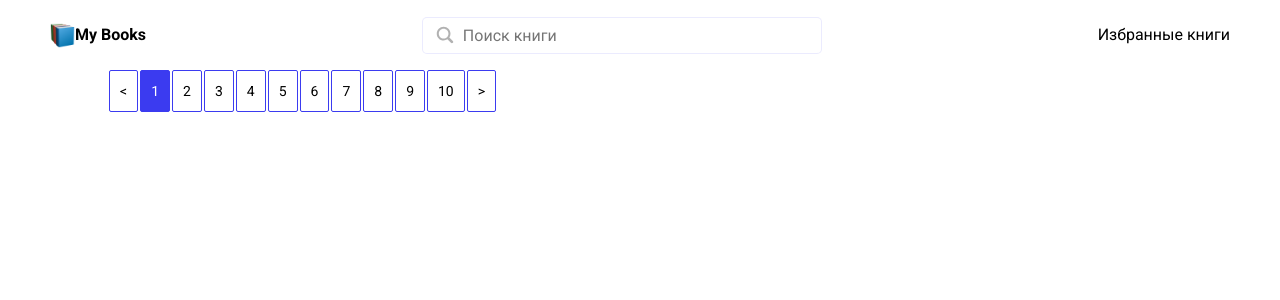
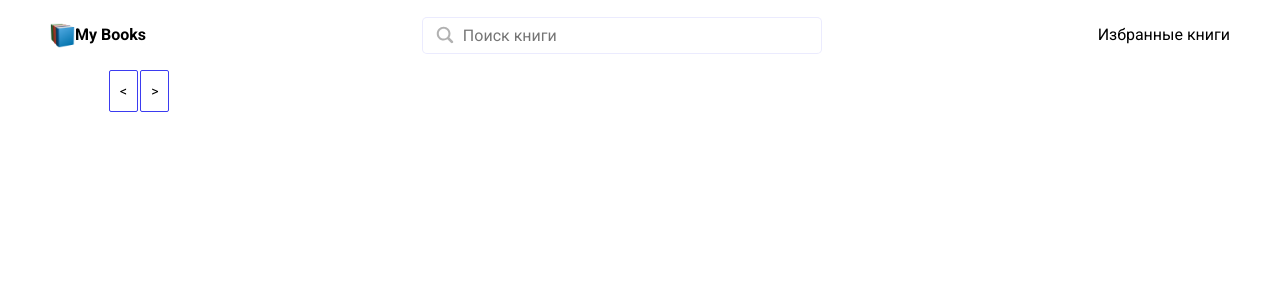
Before and after one commit to MaxShelest88/books-app, a React (Create React App) app: page / in a window 1280 px wide. Shown: the top 300 px of the page. Built offline with nearby package versions, Linux system fonts and the light colour scheme.

Commit message:
Reafactor

```diff
--- /dev/null
+++ b/src/components/BookItems/BookItems.tsx
@@ -0,0 +1,35 @@
+import React from 'react';
+import { selectBooks } from '../../redux/books/selectors';
+import { TSearchedBook } from '../../redux/books/types';
+import { useAppSelector } from '../../redux/hooks';
+import BookItem from '../BookItem/BookItem';
+import PageLoading from '../UI/Loading/Loading';
+import s from './BookItems.module.scss';
+
+type Props = {};
+
+function BookItems({}: Props) {
+  const { items, status } = useAppSelector(selectBooks);
+  const books = items.map((item: TSearchedBook) => <BookItem {...item} key={item.id} />);
+
+  const renderBooks = (status: string) => {
+    switch (status) {
+      case 'idle':
+        return <div></div>;
+      case 'loading':
+        return <PageLoading />;
+      case 'success':
+        return (
+          <>
+            <div className={s.title}>Найденные книги</div>
+            <div className={s.items}>{books.length > 0 ? books : <div>Книги не найдены</div>}</div>
+          </>
+        );
+      case 'error':
+        return <div>Что-то пошло не так</div>;
+    }
+  };
+  return <div>{renderBooks(status)}</div>;
+}
+
+export default BookItems;
--- a/src/components/UI/Pagination/Pagination.tsx
+++ b/src/components/UI/Pagination/Pagination.tsx
@@ -2,15 +2,15 @@ import React from 'react';
 import ReactPaginate from 'react-paginate';
 import s from './Pagination.module.scss';
 
-type Props = { onChangePage: (num: number) => void; pageCount: number };
+type Props = { onPageChange: (num: number) => void; pageCount: number };
 
-function Pagination({ onChangePage, pageCount }: Props) {
+function Pagination({ onPageChange, pageCount }: Props) {
   return (
     <ReactPaginate
       className={s.root}
       breakLabel="..."
       nextLabel=">"
-      onPageChange={(e) => onChangePage(e.selected)}
+      onPageChange={(e) => onPageChange(e.selected)}
       pageRangeDisplayed={10}
       pageCount={pageCount}
       previousLabel="<"
--- a/src/pages/Favorite/Favorite.tsx
+++ b/src/pages/Favorite/Favorite.tsx
@@ -1,6 +1,6 @@
 import React from 'react';
 import { useSelector } from 'react-redux';
-import BookBlock from '../../components/BookBlock/BookBlock';
+import BookItem from '../../components/BookItem/BookItem';
 import { selectFavoriteBooks } from '../../redux/favorite/selectors';
 import { TFavoriteBook } from '../../redux/favorite/types';
 import { useAppSelector } from '../../redux/hooks';
@@ -22,7 +22,7 @@ function Favorite() {
             <div className={s.title}>Избранные книги</div>
             <div className={s.items}>
               {items.map((item: TFavoriteBook) => (
-                <BookBlock volumeInfo={item} favorite={item.favorite} key={item.id} id={item.id} />
+                <BookItem volumeInfo={item} favorite={item.favorite} key={item.id} id={item.id} />
               ))}
             </div>
           </>
--- a/src/pages/Home/Home.tsx
+++ b/src/pages/Home/Home.tsx
@@ -1,16 +1,13 @@
 import React from 'react';
-import { useSelector } from 'react-redux';
 import { useAppDispatch, useAppSelector } from '../../redux/hooks';
-import BookBlock from '../../components/BookBlock/BookBlock';
 import s from './Home.module.scss';
-import PageLoading from '../../components/UI/Loading/Loading';
 import Pagination from '../../components/UI/Pagination/Pagination';
 import { selectBooks } from '../../redux/books/selectors';
 import { fetchBooks } from '../../redux/books/asyncactions';
 import { TSearchedBook } from '../../redux/books/types';
 import { setPage } from '../../redux/filter/slice';
 import { selectCurrentPage } from '../../redux/filter/selectors';
-
+import BookItems from '../../components/BookItems/BookItems';
 
 /*
 TODO:
@@ -28,62 +25,41 @@ TODO:
 */
 
 const Home: React.FC = () => {
-  const { items, status, searchValue } = useAppSelector(selectBooks);
+  const {searchValue,  } = useAppSelector(selectBooks);
   const dispatch = useAppDispatch();
   const [maxResults, setMaxResults] = React.useState<number>(12);
-  const pageCurrent = useAppSelector(selectCurrentPage);
+	const pageCurrent = useAppSelector(selectCurrentPage);
+	const [pageCount, setPageCount] = React.useState(0)
 
   React.useEffect(() => {
     if (searchValue) {
-      dispatch(fetchBooks({ searchValue, maxResults, pageCurrent }));
+		 dispatch(fetchBooks({ searchValue, maxResults, pageCurrent }));
     }
   }, [searchValue, maxResults, pageCurrent]);
 
-  const uniqItems =
-    items?.length > 0
-      ? items.reduce<TSearchedBook[]>((uniq, item) => {
-          const uniqItem = uniq.find((obj) => obj.id === item.id);
-          if (uniqItem && uniq.includes(uniqItem)) {
-            return uniq;
-          } else {
-            return [...uniq, item];
-          }
-        }, [])
-      : [];
-
-  const books = uniqItems?.map((item: TSearchedBook) => <BookBlock {...item} key={item.id} />);
-
-  const onChangePage = (num: number) => {
-    dispatch(setPage(num));
-  };
-
-  const renderBooks = (status: string) => {
-    switch (status) {
-      case 'idle':
-        return <div></div>;
-      case 'loading':
-        return <PageLoading />;
-      case 'success':
-        return (
-          <>
-            <div className={s.title}>Найденные книги</div>
-            <div className={s.items}>{books.length > 0 ? books : <div>Книги не найдены</div>}</div>
-          </>
-        );
-      case 'error':
-        return <div>Что-то пошло не так</div>;
-    }
-  };
+//   const uniqItems =
+//     items?.length > 0
+//       ? items.reduce<TSearchedBook[]>((uniq, item) => {
+//           const uniqItem = uniq.find((obj) => obj.id === item.id);
+//           if (uniqItem && uniq.includes(uniqItem)) {
+//             return uniq;
+//           } else {
+//             return [...uniq, item];
+//           }
+//         }, [])
+//       : [];
 
   const onPageChange = (number: number) => {
     dispatch(setPage(number));
-  };
+	};
+
+
 
   return (
     <section className="books">
       <div className="books__container container">
-        {renderBooks(status)}
-        <Pagination onChangePage={onChangePage} pageCount={10} />
+        <BookItems />
+        <Pagination onPageChange={onPageChange} pageCount={pageCount} />
       </div>
     </section>
   );
--- a/src/redux/books/asyncactions.ts
+++ b/src/redux/books/asyncactions.ts
@@ -1,4 +1,4 @@
-import { createAsyncThunk, createSlice } from '@reduxjs/toolkit'
+import { createAsyncThunk } from '@reduxjs/toolkit'
 import axios from 'axios';
 import { TData, TFetchBooksArgs } from './types';
 
--- a/src/redux/books/slice.ts
+++ b/src/redux/books/slice.ts
@@ -5,7 +5,6 @@ import {ISearchedBooksState, Status} from './types';
 const initialState: ISearchedBooksState = {
   items: [],
 status: Status.IDLE,
-	totalItems: 0,
 	searchValue:''
 }
 
@@ -27,17 +26,14 @@ const booksSlice = createSlice({
     builder.addCase(fetchBooks.pending, (state) => {
       state.status = Status.LOADING
 		 state.items = []
-		 state.totalItems = 0
     });
     builder.addCase(fetchBooks.fulfilled, (state, action) => {
       state.status = Status.SUCCESS
 		 state.items = action.payload.items
-		 state.totalItems =  action.payload.totalItems
     })
     builder.addCase(fetchBooks.rejected, (state) => {
       state.status = Status.ERROR
 		 state.items = []
-		 state.totalItems = 0
     })
   },
 });
--- a/src/redux/books/types.ts
+++ b/src/redux/books/types.ts
@@ -41,7 +41,6 @@ export type TData = {
 export interface ISearchedBooksState {
 	items: TSearchedBook[];
 	status: Status;
-	totalItems: number;
 	searchValue: string;
 }
 
```
Also changed, not shown: src/components/BookItem/BookItem.tsx (renamed from src/components/BookBlock/BookBlock.tsx, +4 -6 lines), src/components/BookItem/BookItem.module.scss (renamed from src/components/BookBlock/BookBlock.module.scss), src/components/BookItems/BookItems.module.scss (renamed from src/pages/Home/Home.module.scss).
